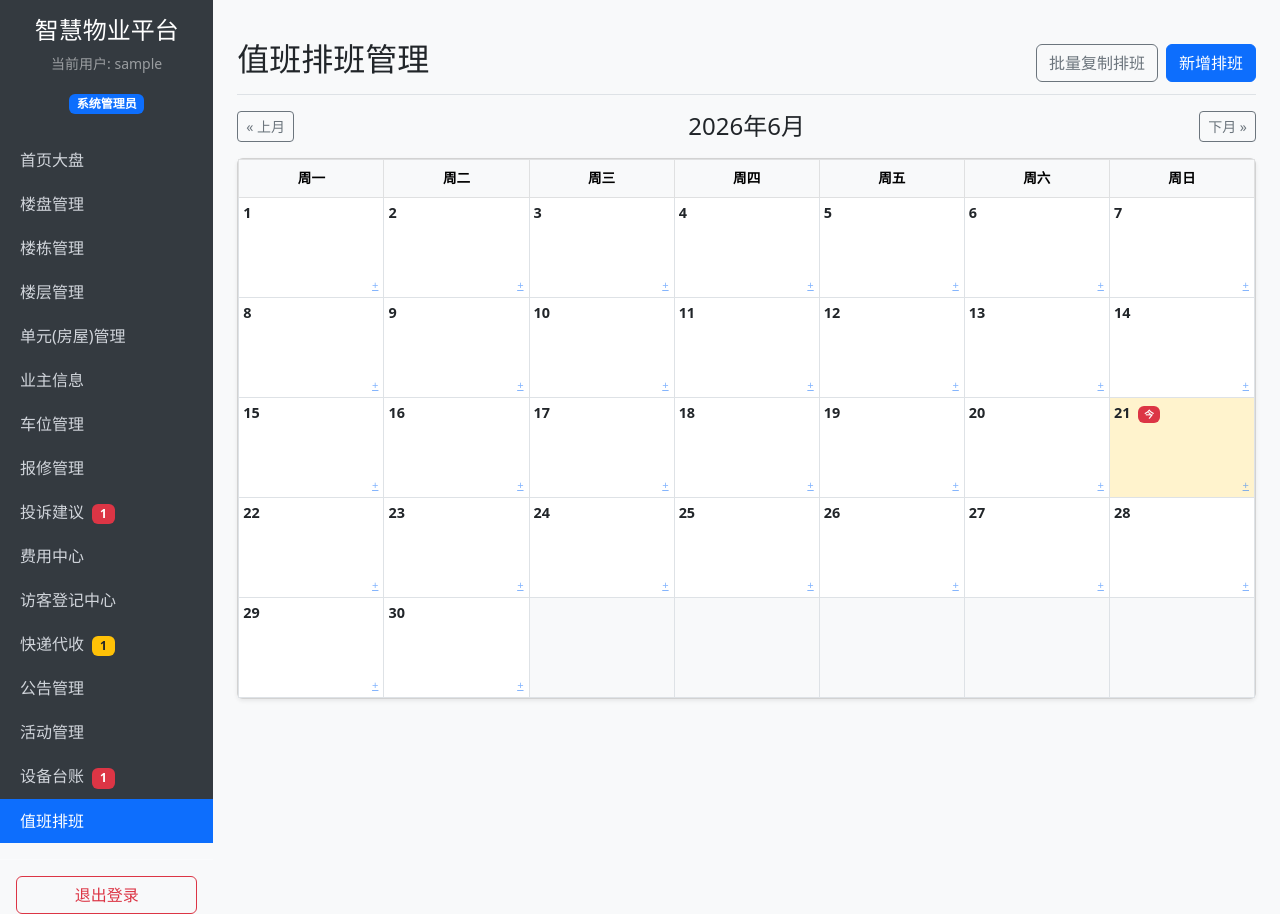
After one commit to lacsar712/label-3551, a Django app: page /schedule/ in a window 1280 px wide. The commit adds this page. Run offline with Django 5.2, Linux system fonts and the light colour scheme; a user stored in the database is signed in; tables that the repository leaves empty hold one stand-in row (values such as "Sample post").

Commit message:
.661277247809132:87e15654509c83002636c95b942d4fff_6a38653c0b313b44abf091ee.6a38654d0b313b44abf09209.6a38654c2b1bd0db9cd54ec1:Trae CN.T(2026/6/22 06:27:25)

```diff
--- a/management/forms.py
+++ b/management/forms.py
@@ -1,5 +1,5 @@
 from django import forms
-from .models import User, Estate, Building, Floor, Unit, Repair, Fee, Visitor, Announcement, ParkingSpot, ComplaintSuggestion, ComplaintReply, Package, CommunityActivity, Equipment, MaintenanceLog
+from .models import User, Estate, Building, Floor, Unit, Repair, Fee, Visitor, Announcement, ParkingSpot, ComplaintSuggestion, ComplaintReply, Package, CommunityActivity, Equipment, MaintenanceLog, DutySchedule
 from django.utils import timezone
 
 class OwnerForm(forms.ModelForm):
@@ -313,3 +313,58 @@ class MaintenanceLogForm(forms.ModelForm):
         self.fields['operator'].queryset = User.objects.filter(role__in=['admin', 'staff'])
         if not self.instance.pk:
             self.initial['maintenance_date'] = timezone.localdate()
+
+
+class DutyScheduleForm(forms.ModelForm):
+    class Meta:
+        model = DutySchedule
+        fields = ['date', 'shift', 'staff', 'remarks']
+        widgets = {
+            'date': forms.DateInput(attrs={'class': 'form-control', 'type': 'date'}),
+            'shift': forms.Select(attrs={'class': 'form-select'}),
+            'staff': forms.Select(attrs={'class': 'form-select'}),
+            'remarks': forms.Textarea(attrs={'class': 'form-control', 'rows': 3, 'placeholder': '选填，如：巡检重点区域等'}),
+        }
+
+    def __init__(self, *args, **kwargs):
+        super().__init__(*args, **kwargs)
+        self.fields['staff'].queryset = User.objects.filter(role__in=['admin', 'staff'])
+
+    def clean(self):
+        cleaned_data = super().clean()
+        date = cleaned_data.get('date')
+        shift = cleaned_data.get('shift')
+        staff = cleaned_data.get('staff')
+        if date and shift and staff:
+            qs = DutySchedule.objects.filter(date=date, shift=shift, staff=staff)
+            if self.instance and self.instance.pk:
+                qs = qs.exclude(pk=self.instance.pk)
+            if qs.exists():
+                raise forms.ValidationError(
+                    f"冲突：{staff.username} 在 {date} 的{dict(DutySchedule.SHIFT_CHOICES).get(shift, shift)}已有排班记录，同一人员同一日期同一班次不可重复排班！"
+                )
+        return cleaned_data
+
+
+class DutyScheduleBatchCopyForm(forms.Form):
+    source_week_start = forms.DateField(
+        label="源周起始日期(周一)",
+        widget=forms.DateInput(attrs={'class': 'form-control', 'type': 'date'})
+    )
+    target_week_start = forms.DateField(
+        label="目标周起始日期(周一)",
+        widget=forms.DateInput(attrs={'class': 'form-control', 'type': 'date'})
+    )
+
+    def clean(self):
+        cleaned_data = super().clean()
+        source = cleaned_data.get('source_week_start')
+        target = cleaned_data.get('target_week_start')
+        if source and target:
+            if source == target:
+                raise forms.ValidationError("源周和目标周不能相同")
+            if source.weekday() != 0:
+                raise forms.ValidationError("源周起始日期必须是周一")
+            if target.weekday() != 0:
+                raise forms.ValidationError("目标周起始日期必须是周一")
+        return cleaned_data
--- /dev/null
+++ b/management/templatetags/schedule_tags.py
@@ -0,0 +1,10 @@
+from django import template
+
+register = template.Library()
+
+
+@register.filter
+def get_item(dictionary, key):
+    if isinstance(dictionary, dict):
+        return dictionary.get(key)
+    return None
--- a/management/urls.py
+++ b/management/urls.py
@@ -109,4 +109,10 @@ urlpatterns = [
     path('equipment/<int:pk>/delete/', views.EquipmentDeleteView.as_view(), name='equipment_delete'),
     path('equipment/<int:pk>/', views.EquipmentDetailView.as_view(), name='equipment_detail'),
     path('equipment/<int:equipment_pk>/log/add/', views.MaintenanceLogAddView.as_view(), name='maintenance_log_add'),
+
+    path('schedule/', views.DutyScheduleListView.as_view(), name='duty_schedule_list'),
+    path('schedule/add/', views.DutyScheduleCreateView.as_view(), name='duty_schedule_add'),
+    path('schedule/<int:pk>/delete/', views.DutyScheduleDeleteView.as_view(), name='duty_schedule_delete'),
+    path('schedule/batch-copy/', views.DutyScheduleBatchCopyView.as_view(), name='duty_schedule_batch_copy'),
+    path('schedule/conflict-check/', views.DutyScheduleConflictCheckView.as_view(), name='duty_schedule_conflict_check'),
 ]
--- a/management/views.py
+++ b/management/views.py
@@ -4,13 +4,13 @@ from django.contrib.auth.views import LoginView
 from django.contrib.auth.mixins import LoginRequiredMixin, UserPassesTestMixin
 from django.views.generic import TemplateView, ListView, CreateView, UpdateView, DeleteView, View
 from django.contrib import messages
-from .models import User, Estate, Building, Floor, Unit, Repair, Fee, Visitor, Announcement, ParkingSpot, ComplaintSuggestion, ComplaintReply, Package, CommunityActivity, ActivityRegistration, Equipment, MaintenanceLog
-from .forms import EstateForm, BuildingForm, FloorForm, UnitForm, OwnerForm, RepairOwnerForm, RepairStaffForm, FeeForm, VisitorForm, VisitorLeaveForm, AnnouncementForm, ParkingSpotForm, ComplaintSuggestionForm, ComplaintReplyForm, PackageForm, PackagePickupForm, CommunityActivityForm, EquipmentForm, MaintenanceLogForm
+from .models import User, Estate, Building, Floor, Unit, Repair, Fee, Visitor, Announcement, ParkingSpot, ComplaintSuggestion, ComplaintReply, Package, CommunityActivity, ActivityRegistration, Equipment, MaintenanceLog, DutySchedule
+from .forms import EstateForm, BuildingForm, FloorForm, UnitForm, OwnerForm, RepairOwnerForm, RepairStaffForm, FeeForm, VisitorForm, VisitorLeaveForm, AnnouncementForm, ParkingSpotForm, ComplaintSuggestionForm, ComplaintReplyForm, PackageForm, PackagePickupForm, CommunityActivityForm, EquipmentForm, MaintenanceLogForm, DutyScheduleForm, DutyScheduleBatchCopyForm
 from django.views.generic import DetailView
 from django.utils import timezone
-from datetime import date
+from datetime import date, timedelta
 import csv
-from django.http import HttpResponse
+from django.http import HttpResponse, JsonResponse
 
 class CustomLoginView(LoginView):
     template_name = 'management/login.html'
@@ -52,6 +52,17 @@ class IndexView(LoginRequiredMixin, TemplateView):
                 next_maintenance_date__lt=today
             ).count()
             context['total_equipment'] = Equipment.objects.count()
+            if self.request.user.role == 'staff':
+                today_date = timezone.localdate()
+                start_of_week = today_date - timedelta(days=today_date.weekday())
+                end_of_week = start_of_week + timedelta(days=6)
+                context['my_weekly_duties'] = DutySchedule.objects.filter(
+                    staff=self.request.user,
+                    date__gte=start_of_week,
+                    date__lte=end_of_week
+                ).order_by('date', 'shift')
+                context['week_start'] = start_of_week
+                context['week_end'] = end_of_week
         else:
             context['my_units'] = Unit.objects.filter(owner=self.request.user)
             context['my_parking_spots'] = ParkingSpot.objects.filter(owner=self.request.user)
@@ -1301,3 +1312,137 @@ class MaintenanceLogAddView(LoginRequiredMixin, StaffRequiredMixin, View):
                 for error in errors:
                     messages.error(request, f"{field}: {error}")
         return redirect(reverse('equipment_detail', kwargs={'pk': equipment_pk}))
+
+
+class DutyScheduleListView(LoginRequiredMixin, StaffRequiredMixin, TemplateView):
+    template_name = 'management/schedule_list.html'
+
+    def get_context_data(self, **kwargs):
+        context = super().get_context_data(**kwargs)
+        import calendar
+        year = int(self.request.GET.get('year', timezone.localdate().year))
+        month = int(self.request.GET.get('month', timezone.localdate().month))
+        cal = calendar.monthcalendar(year, month)
+        first_day = date(year, month, 1)
+        last_day = date(year, month, calendar.monthrange(year, month)[1])
+        schedules = DutySchedule.objects.filter(
+            date__gte=first_day,
+            date__lte=last_day
+        ).select_related('staff').order_by('shift')
+        schedule_map = {}
+        for s in schedules:
+            key = s.date.day
+            if key not in schedule_map:
+                schedule_map[key] = []
+            schedule_map[key].append(s)
+        context['year'] = year
+        context['month'] = month
+        context['cal'] = cal
+        context['schedule_map'] = schedule_map
+        context['staff_list'] = User.objects.filter(role__in=['admin', 'staff'])
+        if month == 12:
+            context['prev_year'], context['prev_month'] = year, 11
+            context['next_year'], context['next_month'] = year + 1, 1
+        elif month == 1:
+            context['prev_year'], context['prev_month'] = year - 1, 12
+            context['next_year'], context['next_month'] = year, 2
+        else:
+            context['prev_year'], context['prev_month'] = year, month - 1
+            context['next_year'], context['next_month'] = year, month + 1
+        context['today'] = timezone.localdate()
+        context['batch_copy_form'] = DutyScheduleBatchCopyForm()
+        last_week_start = timezone.localdate() - timedelta(days=timezone.localdate().weekday() + 7)
+        context['last_week_start'] = last_week_start
+        return context
+
+
+class DutyScheduleCreateView(LoginRequiredMixin, StaffRequiredMixin, CreateView):
+    model = DutySchedule
+    form_class = DutyScheduleForm
+    template_name = 'management/schedule_form.html'
+    success_url = reverse_lazy('duty_schedule_list')
+
+    def form_valid(self, form):
+        form.instance.created_by = self.request.user
+        messages.success(self.request, "排班添加成功！")
+        return super().form_valid(form)
+
+    def get_context_data(self, **kwargs):
+        context = super().get_context_data(**kwargs)
+        context['title'] = "新增排班"
+        initial_date = self.request.GET.get('date')
+        if initial_date and not self.request.POST:
+            context['form'].initial['date'] = initial_date
+        return context
+
+
+class DutyScheduleDeleteView(LoginRequiredMixin, StaffRequiredMixin, DeleteView):
+    model = DutySchedule
+    template_name = 'management/confirm_delete.html'
+    success_url = reverse_lazy('duty_schedule_list')
+
+    def delete(self, request, *args, **kwargs):
+        messages.success(request, "排班记录已删除！")
+        return super().delete(request, *args, **kwargs)
+
+
+class DutyScheduleBatchCopyView(LoginRequiredMixin, StaffRequiredMixin, View):
+    def post(self, request):
+        form = DutyScheduleBatchCopyForm(request.POST)
+        if form.is_valid():
+            source_start = form.cleaned_data['source_week_start']
+            target_start = form.cleaned_data['target_week_start']
+            delta = target_start - source_start
+            source_schedules = DutySchedule.objects.filter(
+                date__gte=source_start,
+                date__lt=source_start + timedelta(days=7)
+            )
+            if not source_schedules.exists():
+                messages.warning(request, "源周没有任何排班数据，无法复制！")
+                return redirect(reverse('duty_schedule_list'))
+            copied = 0
+            skipped = 0
+            conflicts = []
+            for s in source_schedules:
+                new_date = s.date + delta
+                if DutySchedule.objects.filter(date=new_date, shift=s.shift, staff=s.staff).exists():
+                    skipped += 1
+                    conflicts.append(f"{s.staff.username} 在 {new_date} 的{dict(DutySchedule.SHIFT_CHOICES).get(s.shift, s.shift)}")
+                    continue
+                DutySchedule.objects.create(
+                    date=new_date,
+                    shift=s.shift,
+                    staff=s.staff,
+                    remarks=s.remarks,
+                    created_by=request.user
+                )
+                copied += 1
+            msg = f"批量复制完成！成功复制 {copied} 条"
+            if skipped > 0:
+                msg += f"，跳过 {skipped} 条冲突（{'；'.join(conflicts)}）"
+            messages.success(request, msg)
+        else:
+            for field, errors in form.errors.items():
+                for error in errors:
+                    messages.error(request, f"{field}: {error}")
+        return redirect(reverse('duty_schedule_list'))
+
+
+class DutyScheduleConflictCheckView(LoginRequiredMixin, StaffRequiredMixin, View):
+    def get(self, request):
+        date_val = request.GET.get('date')
+        shift_val = request.GET.get('shift')
+        staff_val = request.GET.get('staff')
+        schedule_id = request.GET.get('schedule_id')
+        if not all([date_val, shift_val, staff_val]):
+            return JsonResponse({'conflict': False})
+        qs = DutySchedule.objects.filter(date=date_val, shift=shift_val, staff_id=staff_val)
+        if schedule_id:
+            qs = qs.exclude(pk=schedule_id)
+        if qs.exists():
+            existing = qs.first()
+            return JsonResponse({
+                'conflict': True,
+                'message': f"冲突：{existing.staff.username} 在 {date_val} 的{dict(DutySchedule.SHIFT_CHOICES).get(shift_val, shift_val)}已有排班记录！"
+            })
+        return JsonResponse({'conflict': False})
--- a/templates/base.html
+++ b/templates/base.html
@@ -100,6 +100,8 @@
                         <span class="badge bg-danger ms-1">{{ upcoming_maintenance|default:0|add:overdue_maintenance|default:0 }}</span>
                         {% endif %}
                     </a>
+                    <a href="{% url 'duty_schedule_list' %}"
+                        class="{% if 'duty_schedule' in request.resolver_match.url_name %}active{% endif %}">值班排班</a>
                     {% endif %}
 
                     {% if request.user.role == 'owner' %}
--- /dev/null
+++ b/templates/management/schedule_list.html
@@ -0,0 +1,179 @@
+{% extends "base.html" %}
+{% load schedule_tags %}
+
+{% block title %}值班排班管理 - 智慧物业平台{% endblock %}
+
+{% block extra_css %}
+<style>
+    .calendar-table th {
+        text-align: center;
+        padding: 8px 4px;
+        font-size: 0.85rem;
+    }
+    .calendar-table td {
+        vertical-align: top;
+        height: 100px;
+        padding: 4px;
+        position: relative;
+        min-width: 100px;
+    }
+    .calendar-table td.has-schedule {
+        background-color: #f0f7ff;
+    }
+    .calendar-table td.is-today {
+        background-color: #fff3cd;
+    }
+    .day-number {
+        font-weight: 600;
+        font-size: 0.9rem;
+        margin-bottom: 2px;
+    }
+    .shift-badge {
+        display: inline-block;
+        font-size: 0.7rem;
+        padding: 1px 6px;
+        border-radius: 3px;
+        margin: 1px 0;
+        white-space: nowrap;
+        cursor: default;
+    }
+    .shift-morning { background-color: #ffc107; color: #333; }
+    .shift-afternoon { background-color: #0d6efd; color: #fff; }
+    .shift-evening { background-color: #6f42c1; color: #fff; }
+    .add-btn-small {
+        position: absolute;
+        bottom: 2px;
+        right: 4px;
+        font-size: 0.7rem;
+        opacity: 0.5;
+        transition: opacity 0.2s;
+    }
+    .calendar-table td:hover .add-btn-small {
+        opacity: 1;
+    }
+    .delete-btn-small {
+        font-size: 0.6rem;
+        opacity: 0.6;
+        padding: 0 2px;
+    }
+    .delete-btn-small:hover {
+        opacity: 1;
+    }
+</style>
+{% endblock %}
+
+{% block content %}
+<div class="d-flex justify-content-between flex-wrap flex-md-nowrap align-items-center pt-3 pb-2 mb-3 border-bottom">
+    <h1 class="h2">值班排班管理</h1>
+    <div class="d-flex gap-2">
+        <button type="button" class="btn btn-outline-secondary" data-bs-toggle="modal" data-bs-target="#batchCopyModal">
+            批量复制排班
+        </button>
+        <a href="{% url 'duty_schedule_add' %}" class="btn btn-primary">
+            新增排班
+        </a>
+    </div>
+</div>
+
+<div class="d-flex justify-content-between align-items-center mb-3">
+    <a href="?year={{ prev_year }}&month={{ prev_month }}" class="btn btn-outline-secondary btn-sm">
+        &laquo; 上月
+    </a>
+    <h4 class="mb-0">{{ year }}年{{ month }}月</h4>
+    <a href="?year={{ next_year }}&month={{ next_month }}" class="btn btn-outline-secondary btn-sm">
+        下月 &raquo;
+    </a>
+</div>
+
+<div class="card shadow-sm">
+    <div class="table-responsive">
+        <table class="table table-bordered calendar-table mb-0">
+            <thead class="table-light">
+                <tr>
+                    <th>周一</th>
+                    <th>周二</th>
+                    <th>周三</th>
+                    <th>周四</th>
+                    <th>周五</th>
+                    <th>周六</th>
+                    <th>周日</th>
+                </tr>
+            </thead>
+            <tbody>
+                {% for week in cal %}
+                <tr>
+                    {% for day in week %}
+                    {% if day == 0 %}
+                    <td class="text-muted bg-light"></td>
+                    {% else %}
+                    <td class="{% if schedule_map|get_item:day %}has-schedule{% endif %}{% if year == today.year and month == today.month and day == today.day %} is-today{% endif %}">
+                        <div class="day-number">
+                            {{ day }}
+                            {% if year == today.year and month == today.month and day == today.day %}
+                            <span class="badge bg-danger ms-1" style="font-size:0.6rem;">今</span>
+                            {% endif %}
+                        </div>
+                        {% with schedules=schedule_map|get_item:day %}
+                        {% if schedules %}
+                            {% for s in schedules %}
+                            <div class="d-flex align-items-center justify-content-between">
+                                <span class="shift-badge shift-{{ s.shift }}" title="{{ s.staff.username }}{% if s.remarks %} - {{ s.remarks }}{% endif %}">
+                                    {{ s.get_shift_display }} {{ s.staff.username }}
+                                </span>
+                                <form method="post" action="{% url 'duty_schedule_delete' s.pk %}" class="d-inline" onsubmit="return confirm('确定要删除此排班记录吗？');">
+                                    {% csrf_token %}
+                                    <button type="submit" class="btn btn-link text-danger p-0 delete-btn-small" title="删除">&times;</button>
+                                </form>
+                            </div>
+                            {% endfor %}
+                        {% endif %}
+                        {% endwith %}
+                        <a href="{% url 'duty_schedule_add' %}?date={{ year }}-{{ month|stringformat:"02d" }}-{{ day|stringformat:"02d" }}" class="btn btn-link text-primary p-0 add-btn-small" title="新增排班">+</a>
+                    </td>
+                    {% endif %}
+                    {% endfor %}
+                </tr>
+                {% endfor %}
+            </tbody>
+        </table>
+    </div>
+</div>
+
+<div class="modal fade" id="batchCopyModal" tabindex="-1" aria-labelledby="batchCopyModalLabel" aria-hidden="true">
+    <div class="modal-dialog">
+        <div class="modal-content">
+            <form method="post" action="{% url 'duty_schedule_batch_copy' %}">
+                {% csrf_token %}
+                <div class="modal-header">
+                    <h5 class="modal-title" id="batchCopyModalLabel">批量复制排班</h5>
+                    <button type="button" class="btn-close" data-bs-dismiss="modal" aria-label="Close"></button>
+                </div>
+                <div class="modal-body">
+                    <div class="mb-3">
+                        <label class="form-label fw-bold">{{ batch_copy_form.source_week_start.label }}</label>
+                        {{ batch_copy_form.source_week_start }}
+                        {% for error in batch_copy_form.source_week_start.errors %}
+                        <div class="text-danger small">{{ error }}</div>
+                        {% endfor %}
+                        <div class="form-text">快捷：上周一起始为 {{ last_week_start|date:"Y-m-d" }}</div>
+                    </div>
+                    <div class="mb-3">
+                        <label class="form-label fw-bold">{{ batch_copy_form.target_week_start.label }}</label>
+                        {{ batch_copy_form.target_week_start }}
+                        {% for error in batch_copy_form.target_week_start.errors %}
+                        <div class="text-danger small">{{ error }}</div>
+                        {% endfor %}
+                    </div>
+                    <div class="alert alert-info">
+                        <strong>说明：</strong>将源周（周一到周日）的所有排班记录复制到目标周对应日期，目标周已有排班的冲突记录将被跳过并提示。
+                    </div>
+                </div>
+                <div class="modal-footer">
+                    <button type="button" class="btn btn-secondary" data-bs-dismiss="modal">取消</button>
+                    <button type="submit" class="btn btn-primary">确认复制</button>
+                </div>
+            </form>
+        </div>
+    </div>
+</div>
+{% endblock %}
```
Also changed, not shown: management/admin.py (+12 -1 lines), management/management/commands/seed_data.py (+24 -1 lines), management/models.py (+37 -0 lines), templates/management/index.html (+43 -0 lines), templates/management/schedule_form.html (added, +90 -0 lines), management/migrations/0008_dutyschedule.py (added), management/templatetags/__init__.py (added).
